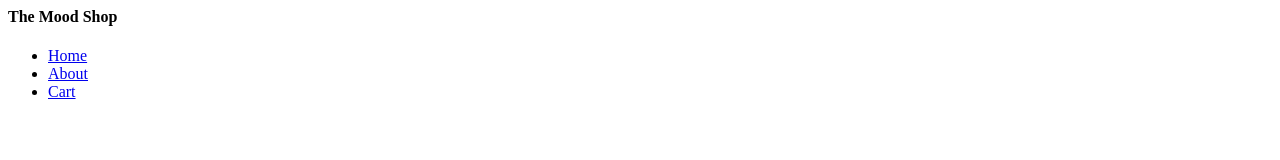
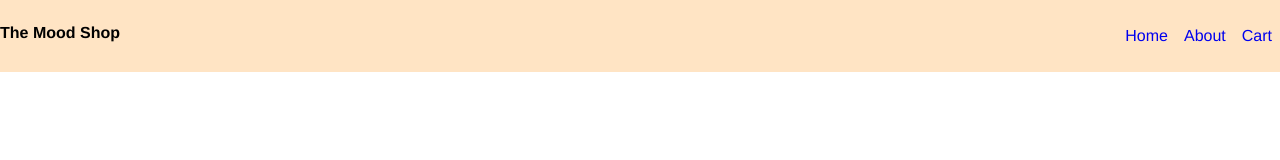
Before and after one commit to chrismlee87/mood-shop, a plain HTML site: page index.html in a window 1280 px wide. Drawn offline with Linux system fonts and the light colour scheme.

Commit message:
styled the header and navbar

```diff
--- a/index.html
+++ b/index.html
@@ -1,3 +1,12 @@
+<!DOCTYPE html>
+<html>
+  <head>
+     <link rel='stylesheet' href='./resources/css/styles.css'>
+    <title>Title of the document</title>
+  </head>
+
+  <body>
+
     <header class='page-header'>
       <h4>The Mood Shop</h4>
       <nav>
@@ -8,3 +17,8 @@
         </ul>
       </nav>
     </header>
+
+
+  </body>
+
+</html>
--- /dev/null
+++ b/resources/css/styles.css
@@ -0,0 +1,26 @@
+body {
+    font-family: Helvetica;
+    font-size: 16px;
+    line-height: 1.5;
+    margin: 0;
+}
+
+.page-header {
+    display: flex;
+    flex-direction: row;
+    justify-content: space-between;
+    background-color: bisque;
+}
+
+.page-header ul {
+    display: flex;
+    flex-direction: row;
+    justify-content: space-between;
+    list-style: none;
+}
+
+.page-header a {
+    display: block;
+    padding:0.5em;
+    text-decoration:none;
+}
```
Lines whose indentation alone changed are shown as unchanged.
